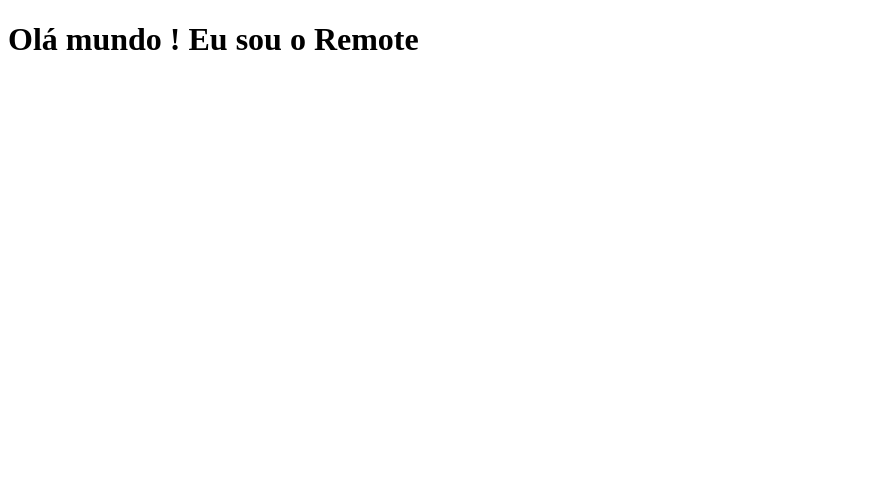
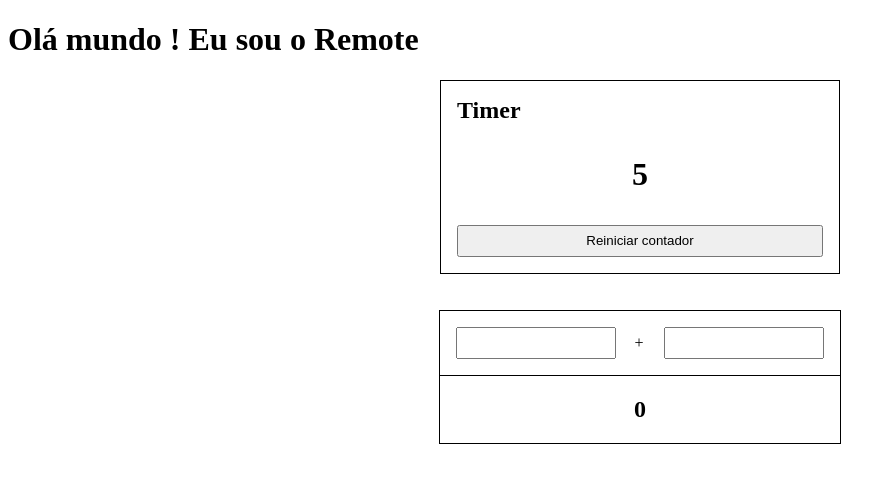
Before and after one commit to mhsalves/poc-client-website-remote, a Next.js app: page / in a window 1280 px wide. Shown: the top 482 px of the page, without its empty margins (0-895 px from the left). Built offline with nearby package versions, Linux system fonts and the light colour scheme.

Commit message:
feat: Cria componentes e hooks de exemplo

```diff
--- /dev/null
+++ b/src/components/SumCalculator/index.tsx
@@ -0,0 +1,31 @@
+import React, { useState } from "react";
+import type { ChangeEventHandler } from 'react';
+
+import sum from "../../utils/sum";
+
+import styles from "./styles";
+
+type TOnChange = ChangeEventHandler<HTMLInputElement>;
+
+function SumCalculator() {
+  const [firstNumber, setFirstNumber] = useState(0);
+  const [secondNumber, setSecondNumber] = useState(0);
+
+  const handleFirstChange: TOnChange = ({ target }) =>  setFirstNumber(parseInt(target.value, 10) || 0);
+  const handleSecondChange: TOnChange = ({ target }) =>  setSecondNumber(parseInt(target.value, 10) || 0);
+
+  return (
+    <div style={styles.container}>
+      <div style={styles.sentence}>
+        <input style={styles.input} onChange={handleFirstChange} type="number" />
+        <span style={styles.operator}>+</span>
+        <input style={styles.input} onChange={handleSecondChange} type="number" />
+      </div>
+      <h2 style={styles.result}>
+        {sum(firstNumber, secondNumber)}
+      </h2>
+    </div>
+  );
+}
+
+export default SumCalculator;
--- /dev/null
+++ b/src/components/SumCalculator/styles.ts
@@ -0,0 +1,45 @@
+import React from "react";
+
+const container: React.CSSProperties = {
+  display: 'flex',
+  width: '100%',
+  maxWidth: '400px',
+  margin: '0 auto',
+  flexDirection: "column",
+  border: '1px solid black',
+  padding: '0',
+};
+
+const sentence: React.CSSProperties = {
+  borderBottom: '1px solid black',
+  padding: '1rem',
+  display: 'grid',
+  gridTemplateColumns: '1fr 0.2fr 1fr',
+  gridGap: '0.5rem',
+};
+
+const operator: React.CSSProperties = {
+  width: '30px',
+  display: 'flex',
+  alignItems: 'center',
+  justifyContent: 'center',
+};
+
+const input: React.CSSProperties = {
+  margin: '0',
+  width: '100%',
+  height: '2rem',
+  boxSizing: 'border-box',
+};
+
+const result: React.CSSProperties = {
+  textAlign: 'center',
+};
+
+export default {
+  container,
+  sentence,
+  operator,
+  input,
+  result,
+}
--- /dev/null
+++ b/src/components/Timer/index.tsx
@@ -0,0 +1,20 @@
+import React from "react";
+
+import useCounter from "../../hooks/useCounter";
+import styles from "./styles";
+
+function Timer() {
+  const { count, resetCounter } = useCounter();
+
+  return (
+    <div style={styles.container}>
+      <h2 style={styles.heading}>Timer</h2>
+      <h3 style={styles.counter}>{count}</h3>
+      <button style={styles.resetButton} onClick={() => resetCounter()}>
+        Reiniciar contador
+      </button>
+    </div>
+  )
+}
+
+export default Timer;
--- /dev/null
+++ b/src/components/Timer/styles.ts
@@ -0,0 +1,32 @@
+import React from "react";
+
+const container: React.CSSProperties = {
+  display: 'flex',
+  width: '100%',
+  maxWidth: '400px',
+  margin: '0 auto',
+  flexDirection: 'column',
+  border: '1px solid black',
+  padding: '1rem',
+  boxSizing: 'border-box',
+};
+
+const heading: React.CSSProperties = {
+  margin: 0,
+};
+
+const counter: React.CSSProperties = {
+  fontSize: '2rem',
+  textAlign: 'center',
+};
+
+const resetButton: React.CSSProperties = {
+  height: '2rem',
+};
+
+export default {
+  container,
+  heading,
+  counter,
+  resetButton,
+}
--- /dev/null
+++ b/src/components/index.ts
@@ -0,0 +1,2 @@
+export * as SumCalculator from "./SumCalculator";
+export * as Timer from "./Timer";
--- /dev/null
+++ b/src/hooks/index.ts
@@ -0,0 +1 @@
+export * as useCounter from "./useCounter";
--- /dev/null
+++ b/src/hooks/useCounter.ts
@@ -0,0 +1,21 @@
+import { useCallback, useEffect, useState } from "react";
+
+function useCounter() {
+  const [count, setCount] = useState(0);
+
+  const resetCounter = useCallback(() => {
+    setCount(0);
+  }, []);
+
+  useEffect(() => {
+    const timer = setTimeout(() => {
+      setCount(c => c + 1);
+    }, 1000);
+
+    return () => clearTimeout(timer);
+  }, [count]);
+
+  return { count, resetCounter };
+}
+
+export default useCounter;
--- a/src/pages/index.tsx
+++ b/src/pages/index.tsx
@@ -1,9 +1,15 @@
 import React from 'react';
+
+import SumCalculator from '../components/SumCalculator';
+import Timer from '../components/Timer';
 
 function Home() {
   return (
     <div>
       <h1>Olá mundo ! Eu sou o Remote</h1>
+      <Timer />
+      <br /><br />
+      <SumCalculator />
     </div>
   )
 }
--- /dev/null
+++ b/src/utils/index.ts
@@ -0,0 +1 @@
+export * as sum from './sum';
--- /dev/null
+++ b/src/utils/sum.ts
@@ -0,0 +1,5 @@
+function sum(first: number, second: number): number {
+  return first + second;
+}
+
+export default sum;
```
